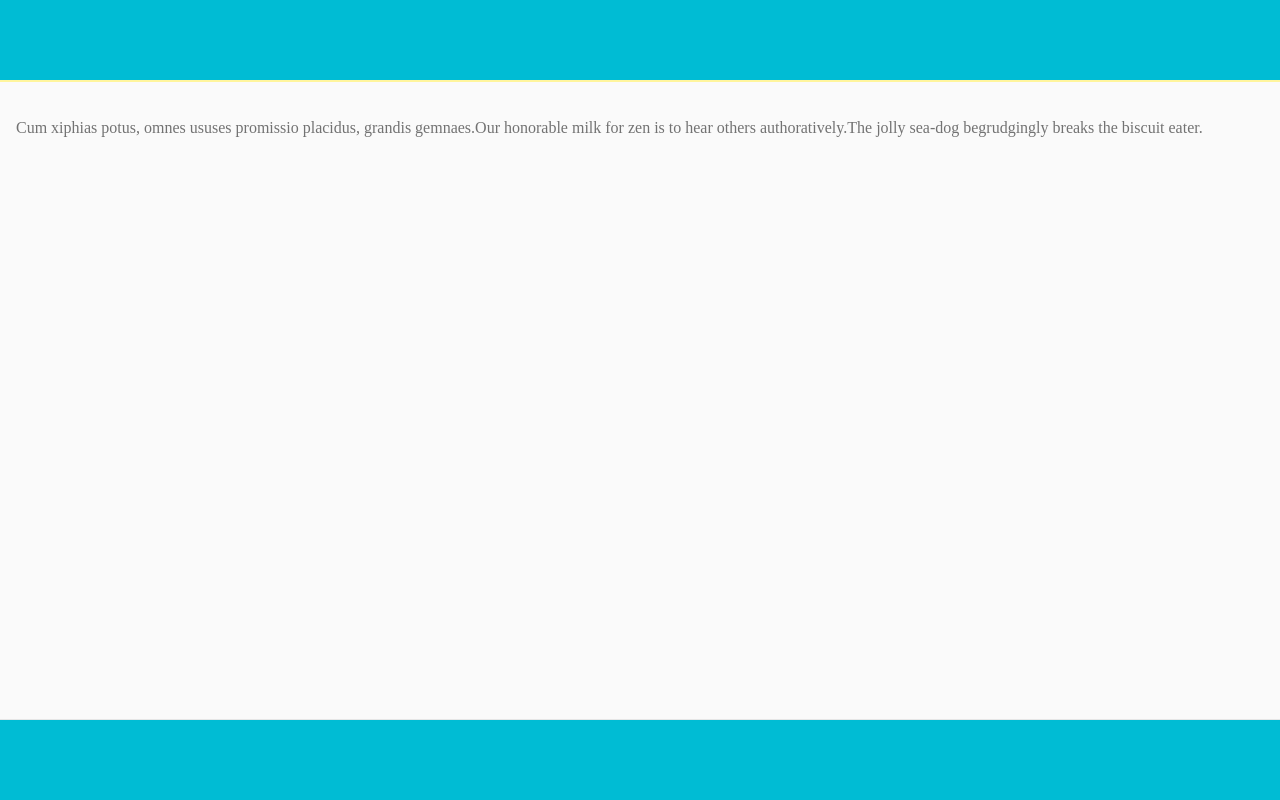
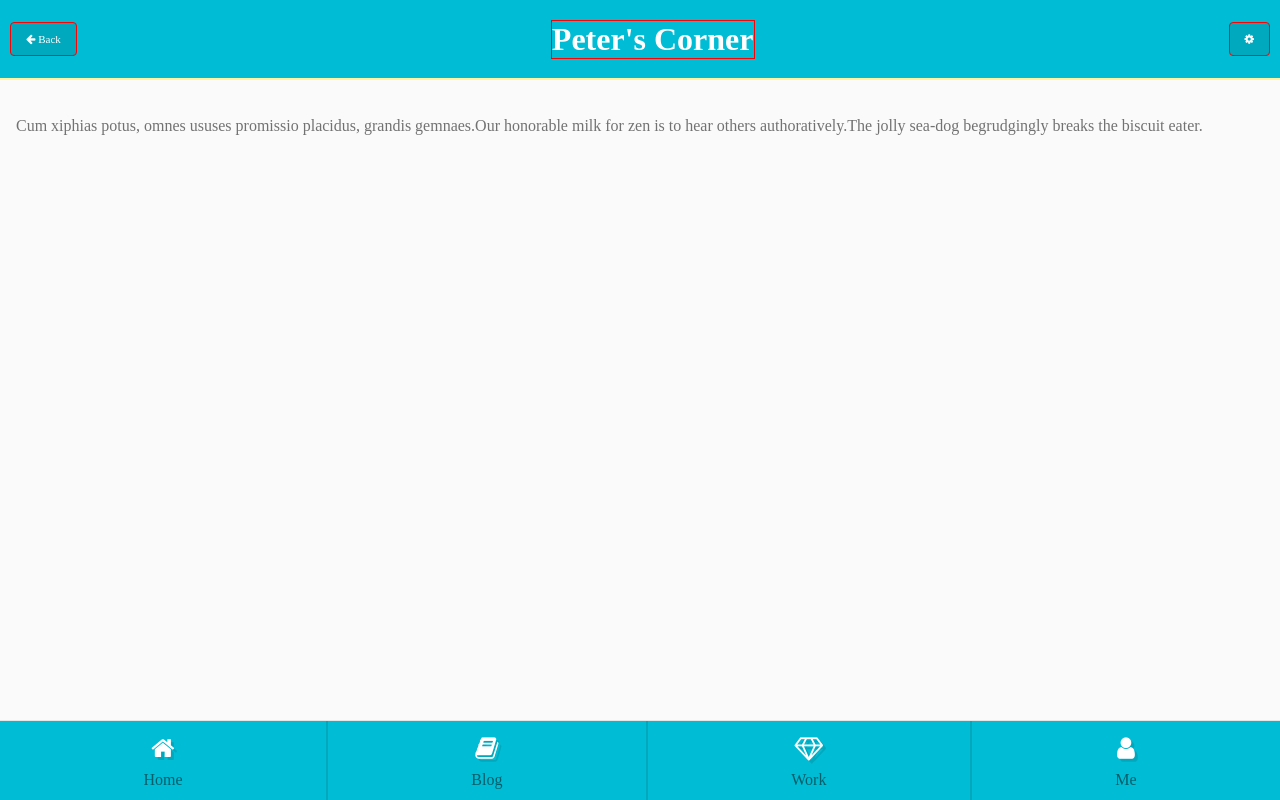
Before and after one commit to perfectfoolish/flex, a plain HTML site: page index.html in a window 1280 px wide. Drawn offline with Linux system fonts and the light colour scheme.

Commit message:
add styles

```diff
--- a/index.html
+++ b/index.html
@@ -5,17 +5,44 @@
   <title>flex</title>
   <link rel="stylesheet" href="styles/main.css">
   <meta name="viewport" content="width=device-width, initial-scale=1">
+  <link href="http://cdn.bootcss.com/font-awesome/4.5.0/css/font-awesome.min.css" rel="stylesheet">
 </head>
 <body>
   <div class="app-wrap">
-    <header class="app-header"></header>
+    <header class="app-header">
+      <a href="#" class="button">
+        <i class="fa fa-arrow-left"></i>
+        Back
+      </a>
+      <h1>Peter's Corner</h1>
+      <a href="#" class="button">
+        <i class="fa fa-cog"></i>
+      </a>
+    </header>
     <section class="content">
       <p>
         Cum xiphias potus, omnes ususes promissio placidus, grandis gemnaes.Our honorable milk for zen is to hear others authoratively.The jolly sea-dog begrudgingly breaks the biscuit eater.
       </p>
 
     </section>
-    <footer class="app-footer"></footer>
+    <footer class="app-footer">
+      <a href="#">
+        <i class="fa fa-home"></i>
+        Home
+      </a>
+      <a href="#">
+        <i class="fa fa-book"></i>
+        Blog
+      </a>
+      <a href="#">
+        <i class="fa fa-diamond"></i>
+        Work
+      </a>
+      <a href="#">
+        <i class="fa fa-user"></i>
+        Me
+      </a>
+    </footer>
   </div>
 </body>
 </html>
--- a/source/gulpfile.js
+++ b/source/gulpfile.js
@@ -2,9 +2,14 @@ var gulp = require('gulp');
 var sass = require('gulp-sass');
 var prefix = require('gulp-autoprefixer');
 
+function handleError(err) {
+  console.log(err.toString());
+  this.emit('end');
+}
+
 gulp.task('sass', function () {
   gulp.src('styles/main.scss')
-    .pipe(sass())
+    .pipe(sass()).on('error', handleError)
     .pipe(prefix())
     .pipe(gulp.dest('../styles'));
 });
--- a/source/styles/main.scss
+++ b/source/styles/main.scss
@@ -12,7 +12,13 @@ $divider-color:        #B6B6B6;
 body {
   margin: 0;
   -webkit-font-smoothing: antialiased;
-  color: #727272;
+  color: $secondary-text-color;
+}
+* {
+  box-sizing: border-box;
+}
+a {
+  text-decoration: none;
 }
 .app-wrap {
   height: 100vh;
@@ -20,10 +26,27 @@ body {
   flex-direction: column;
 }
 .app-header {
+  color: $primary-color-text;
   background-color: $primary-color;
   height: 80px;
   border-bottom: 2px solid #fff59d;
   flex-shrink: 0;
+  display: flex;
+  align-items: center;
+  justify-content: space-between;
+  padding: 10px;
+  a {
+    font-size: 11px;
+    color: $primary-color-text;
+  }
+  .button {
+    background: rgba(0,0,0,0.1);
+    padding: 10px 15px;
+    border-radius: 4px;
+  }
+}
+.app-header > * {
+  border: 1px solid red;
 }
 .content {
   background-color: #fafafa;
@@ -37,4 +60,22 @@ body {
   background-color: $primary-color;
   border-top: 1px solid #e6e6e6;
   flex-shrink: 0;
+  display: flex;
+  a {
+    padding: 15px;
+    text-align: center;
+    color: rgba(0,0,0,0.5);
+    border-left: 2px solid rgba(0,0,0,0.1);
+    flex-grow: 1;
+    &:first-child {
+      border-left: 0;
+    }
+    i {
+      display: block;
+      font-size: 25px;
+      color: white;
+      text-shadow: 3px 3px 0 rgba(0,0,0,0.1);
+      padding-bottom: 10px;
+    }
+  }
 }
```
Also changed, not shown: source/index.html (+29 -2 lines), styles/main.css.
